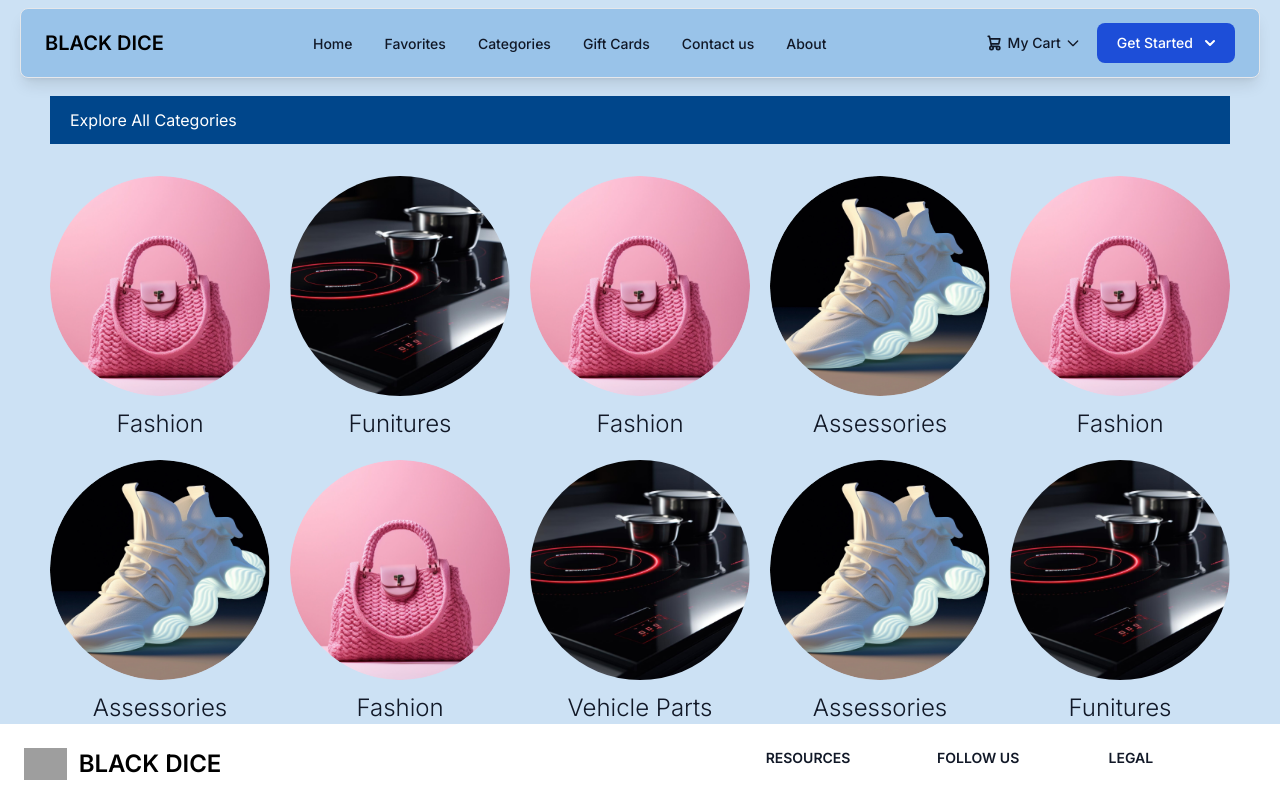
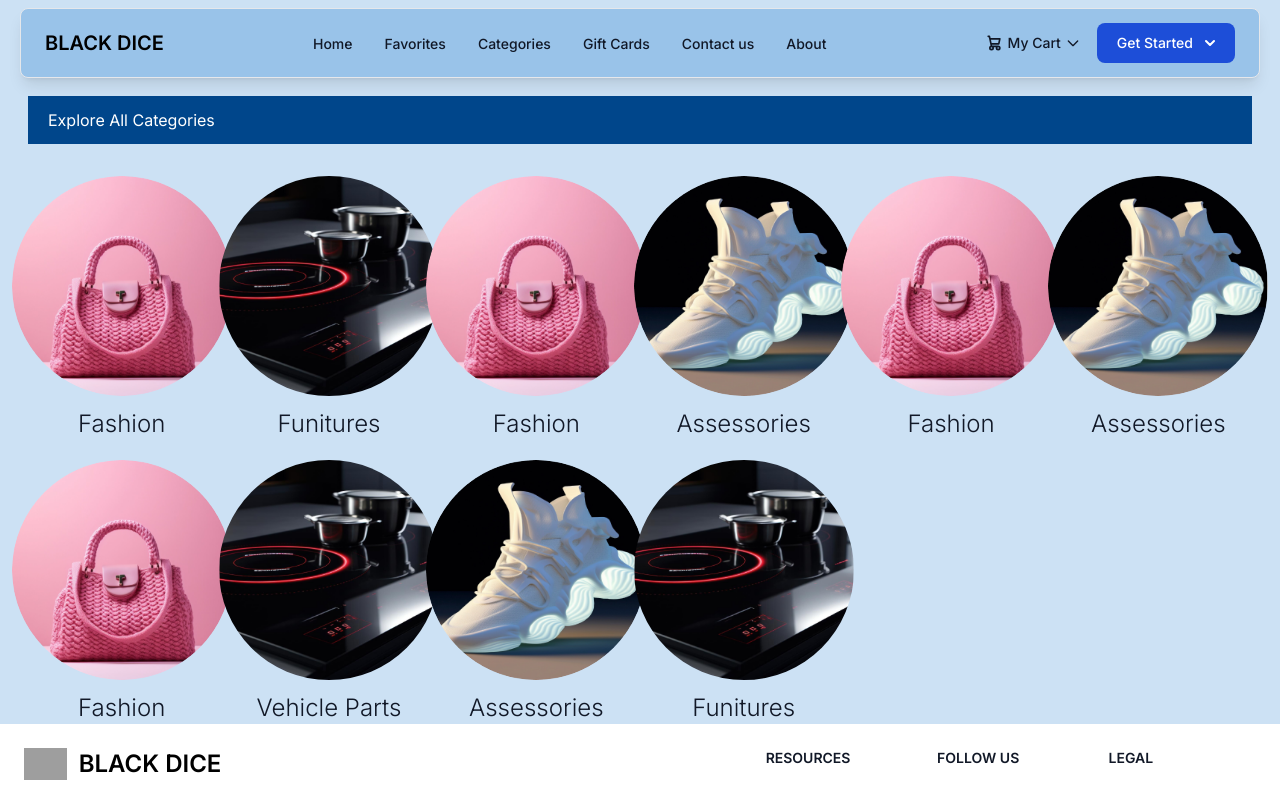
Before and after one commit to ArziBlack/Dice-Mart, a Next.js app: page /category in a window 1280 px wide. Shown: the top 796 px of the page. Built offline with nearby package versions, Linux system fonts and the light colour scheme; grey boxes are pictures that could not be loaded.

Commit message:
feat: added link from category to category page...

```diff
--- a/app/category/page.tsx
+++ b/app/category/page.tsx
@@ -1,6 +1,7 @@
 import React from "react";
 import { ASSESSORIES, FASHION, TABLECOOKER } from "@/app/constants/images";
 import Image from "next/image";
+import Link from "next/link";
 
 const Category = () => {
   const categories = [
@@ -16,15 +17,16 @@ const Category = () => {
     { name: "Funitures", image: TABLECOOKER },
   ];
   return (
-    <div className="px-7 flex flex-col mt-24">
+    <div className=" max-w-screen-2xl px-7 flex flex-col mt-24">
       <div className="flex items-start justify-between py-3 px-5 w-full bg-[#00468B] text-white mb-3">
         <h2>Explore All Categories</h2>
       </div>
-      <div className="grid grid-cols-5 gap-5 mt-5">
+      <div className="grid grid-cols-6 gap-5 mt-5">
         {categories.map((category, index) => (
-          <div
+          <Link
+            href={`/products/${category.name}`}
             key={index}
-            className="flex flex-col items-center justify-center"
+            className="flex flex-col items-center justify-center cursor-pointer"
           >
             <div className="w-[220px] h-[220px] rounded-full">
               <Image
@@ -36,7 +38,7 @@ const Category = () => {
             <h2 className="text-2xl font-light mt-3 text-black-900">
               {category.name}
             </h2>
-          </div>
+          </Link>
         ))}
       </div>
     </div>
```
